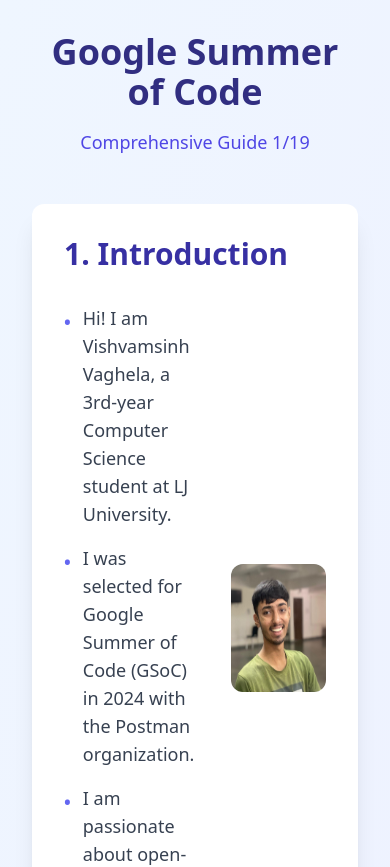
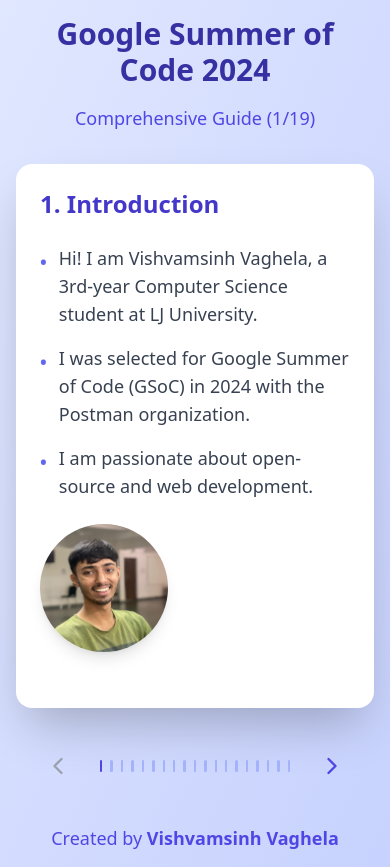
Before and after one commit to vishvamsinh28/gsoc-slides, a React (Vite) app: page / in a window 390 px wide. Shown: the top 867 px of the page. Built offline with nearby package versions, Linux system fonts and the light colour scheme.

Commit message:
made it responsive

```diff
--- a/src/GSOCPresentation.tsx
+++ b/src/GSOCPresentation.tsx
@@ -223,31 +223,28 @@
   };
 
   return (
-    <div className="min-h-screen bg-gradient-to-br from-blue-50 to-indigo-50 p-8">
+    <div className="min-h-screen bg-gradient-to-br from-indigo-100 to-indigo-200 p-4 md:p-8">
       <div className="max-w-4xl mx-auto">
         {/* Header */}
-        <div className="text-center mb-12">
-          <h1 className="text-4xl font-bold text-indigo-900 mb-4">
-            Google Summer of Code
+        <div className="text-center mb-8 md:mb-12">
+          <h1 className="text-3xl md:text-5xl font-bold text-indigo-800 mb-4">
+            Google Summer of Code 2024
           </h1>
-          <p className="text-lg text-indigo-600">
-            Comprehensive Guide {currentSlide + 1}/{slides.length}
+          <p className="text-lg md:text-xl text-indigo-600">
+            Comprehensive Guide ({currentSlide + 1}/{slides.length})
           </p>
         </div>
 
         {/* Slide Content */}
-        <div className="bg-white rounded-xl shadow-xl p-8 mb-8 min-h-[400px] relative transition-all duration-300">
-          <h2 className="text-3xl font-bold mb-8 text-indigo-800">
+        <div className="bg-white rounded-2xl shadow-2xl p-6 md:p-8 mb-8 min-h-[400px] relative transition-all duration-300">
+          <h2 className="text-2xl md:text-4xl font-semibold mb-6 md:mb-8 text-indigo-700">
             {slides[currentSlide].title}
           </h2>
-          <div className="flex justify-between items-center mb-8">
+          <div className="flex flex-col md:flex-row items-start md:space-x-8 mb-8">
             <div className="flex-1">
-              <ul className="space-y-4">
+              <ul className="space-y-4 text-lg text-gray-700">
                 {slides[currentSlide].content.map((item, index) => (
-                  <li
-                    key={index}
-                    className="flex items-start space-x-3 text-lg text-gray-700"
-                  >
+                  <li key={index} className="flex items-start space-x-3">
                     <span className="text-indigo-500 font-bold mt-1">•</span>
                     <span>{item}</span>
                   </li>
@@ -255,11 +252,11 @@
               </ul>
             </div>
             {currentSlide === 0 && (
-              <div className="ml-8">
+              <div className="flex-shrink-0 mt-6 md:mt-0">
                 <img
                   src={slides[currentSlide].image}
                   alt="Vishvamsinh Vaghela"
-                  className="w-32 h-32 rounded-xl" // Square image with rounded borders
+                  className="w-32 h-32 md:w-40 md:h-40 rounded-full shadow-lg mx-auto"
                 />
               </div>
             )}
@@ -271,12 +268,12 @@
           <button
             onClick={prevSlide}
             disabled={currentSlide === 0}
-            className={`p-4 rounded-full transition-colors ${currentSlide === 0
+            className={`p-3 md:p-4 rounded-full transition-colors ${currentSlide === 0
               ? 'text-gray-400 cursor-not-allowed'
               : 'text-indigo-600 hover:bg-indigo-100'
               }`}
           >
-            <ChevronLeft size={24} />
+            <ChevronLeft size={28} />
           </button>
 
           {/* Slide indicators */}
@@ -285,9 +282,9 @@
               <button
                 key={index}
                 onClick={() => setCurrentSlide(index)}
-                className={`w-3 h-3 rounded-full transition-colors ${currentSlide === index
+                className={`w-3 h-3 md:w-4 md:h-4 rounded-full transition-colors ${currentSlide === index
                   ? 'bg-indigo-600'
-                  : 'bg-indigo-200 hover:bg-indigo-300'
+                  : 'bg-indigo-300 hover:bg-indigo-400'
                   }`}
               />
             ))}
@@ -296,17 +293,17 @@
           <button
             onClick={nextSlide}
             disabled={currentSlide === slides.length - 1}
-            className={`p-4 rounded-full transition-colors ${currentSlide === slides.length - 1
+            className={`p-3 md:p-4 rounded-full transition-colors ${currentSlide === slides.length - 1
               ? 'text-gray-400 cursor-not-allowed'
               : 'text-indigo-600 hover:bg-indigo-100'
               }`}
           >
-            <ChevronRight size={24} />
+            <ChevronRight size={28} />
           </button>
         </div>
 
         {/* Footer */}
-        <div className="text-center mt-12">
+        <div className="text-center mt-8 md:mt-12">
           <p className="text-lg text-indigo-600">
             Created by <strong>Vishvamsinh Vaghela</strong>
           </p>
```
